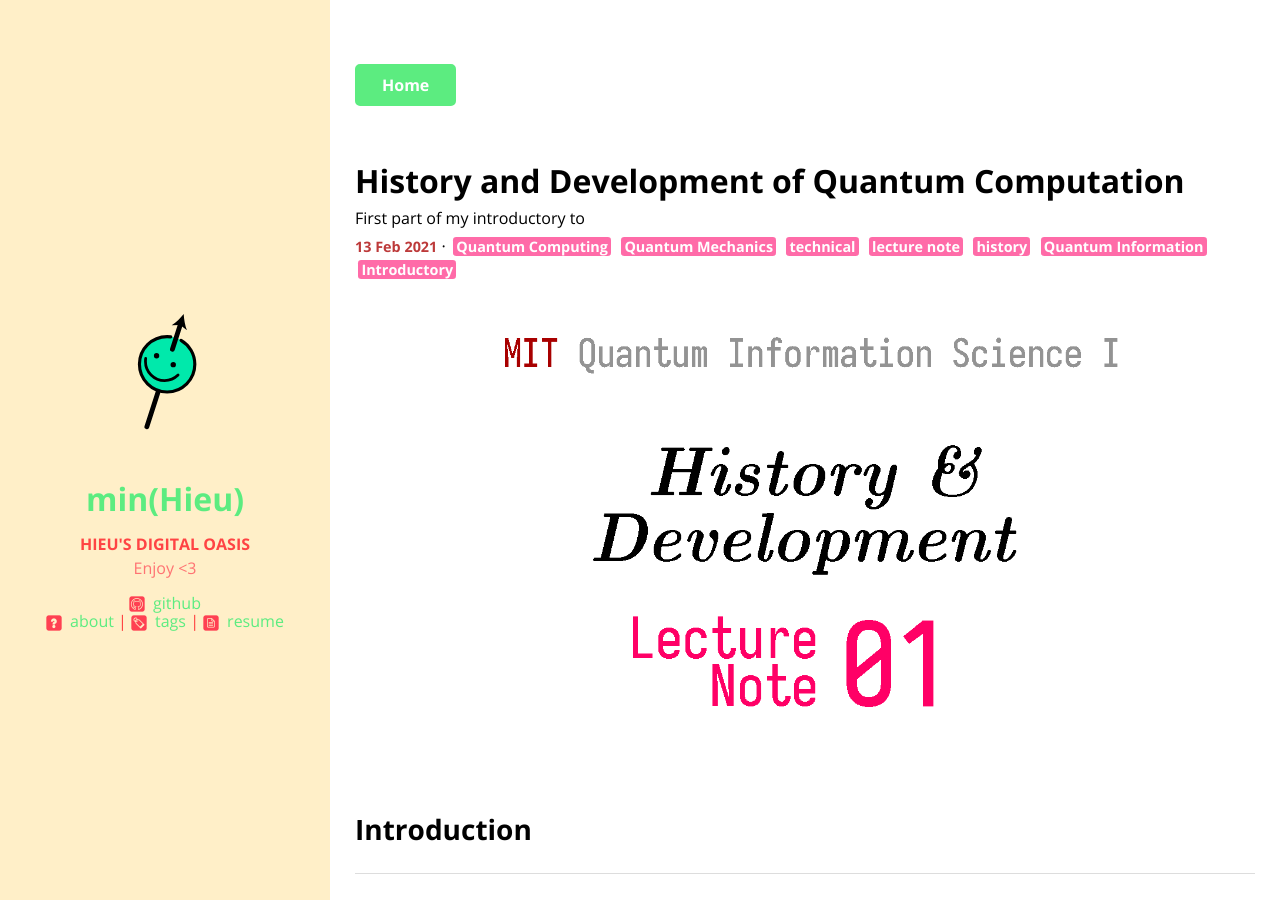
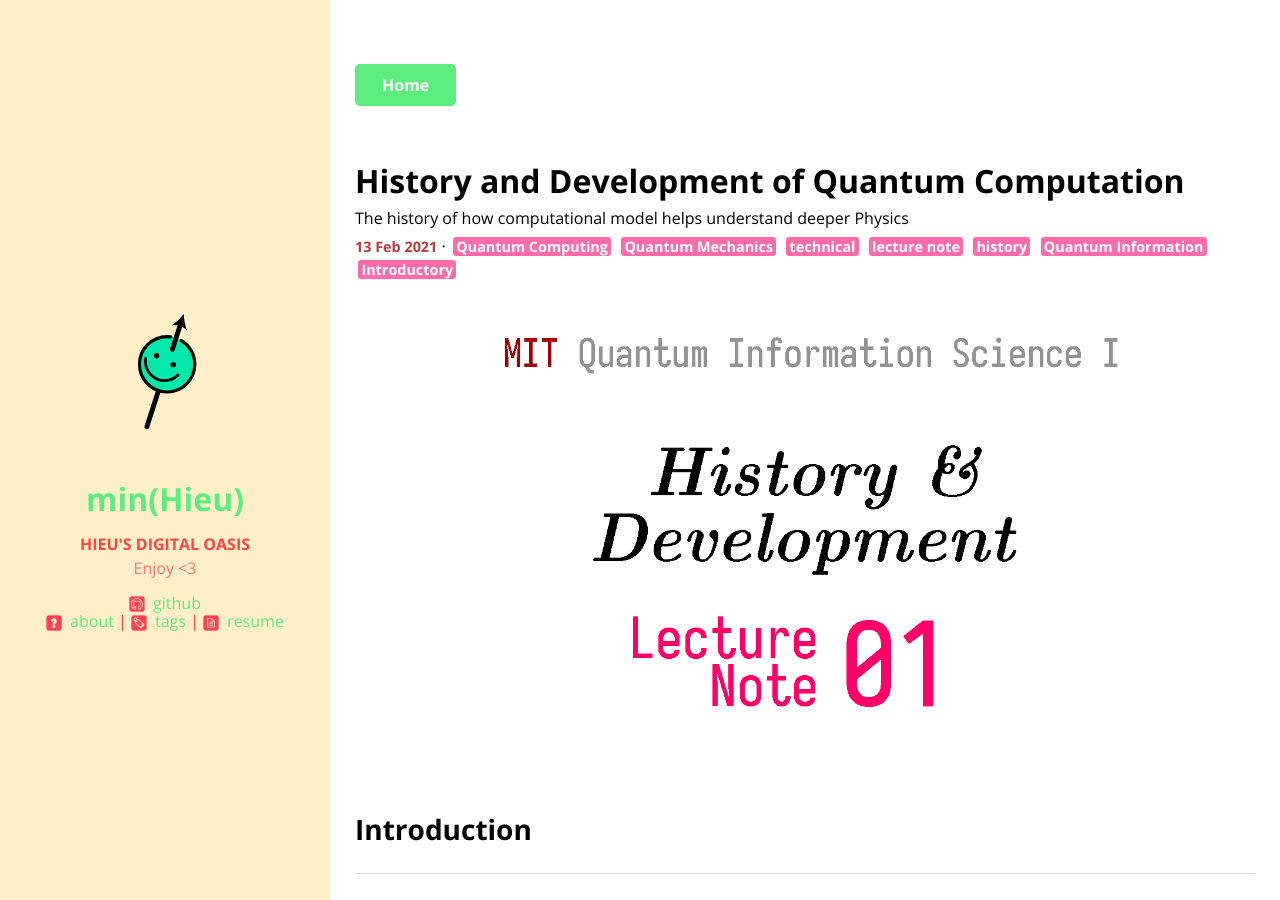
Before and after one commit to min-hieu/min-hieu.github.io, a Jekyll site: the page built from _posts/2021-02-13-qicnote01.html, in a window 1280 px wide and 900 px high. Built offline with Jekyll 4.4.1, drawn with Linux system fonts in a browser that asks for light colours; a script that is not in the unit is left out.

Commit message:
Update 2021-02-13-qicnote01.html

```diff
--- a/_posts/2021-02-13-qicnote01.html
+++ b/_posts/2021-02-13-qicnote01.html
@@ -1,7 +1,7 @@
 ---
 layout: post
 title: History and Development of Quantum Computation
-description: First part of my introductory to
+description: The history of how computational model helps understand deeper Physics
 permalink: posts/qicnote01
 images:
     cover: /assets/images/qicnote01.png
```
